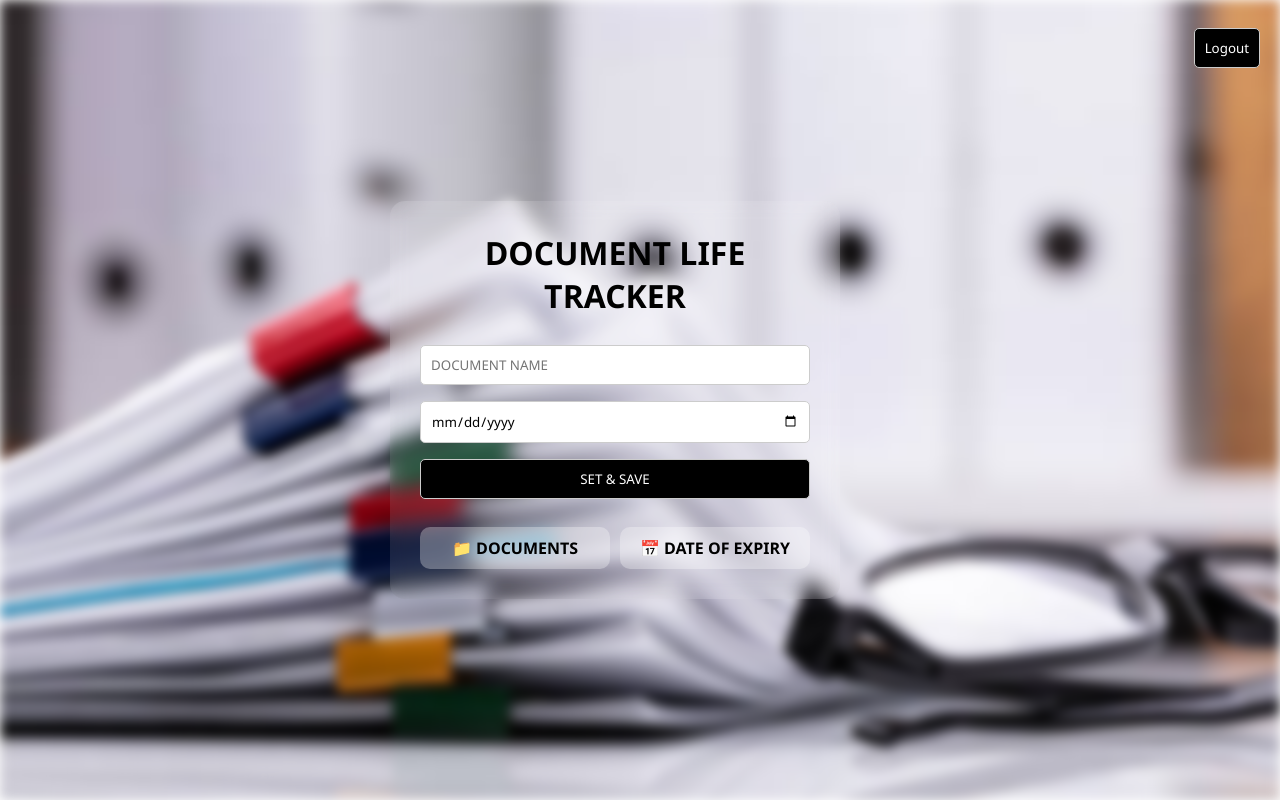
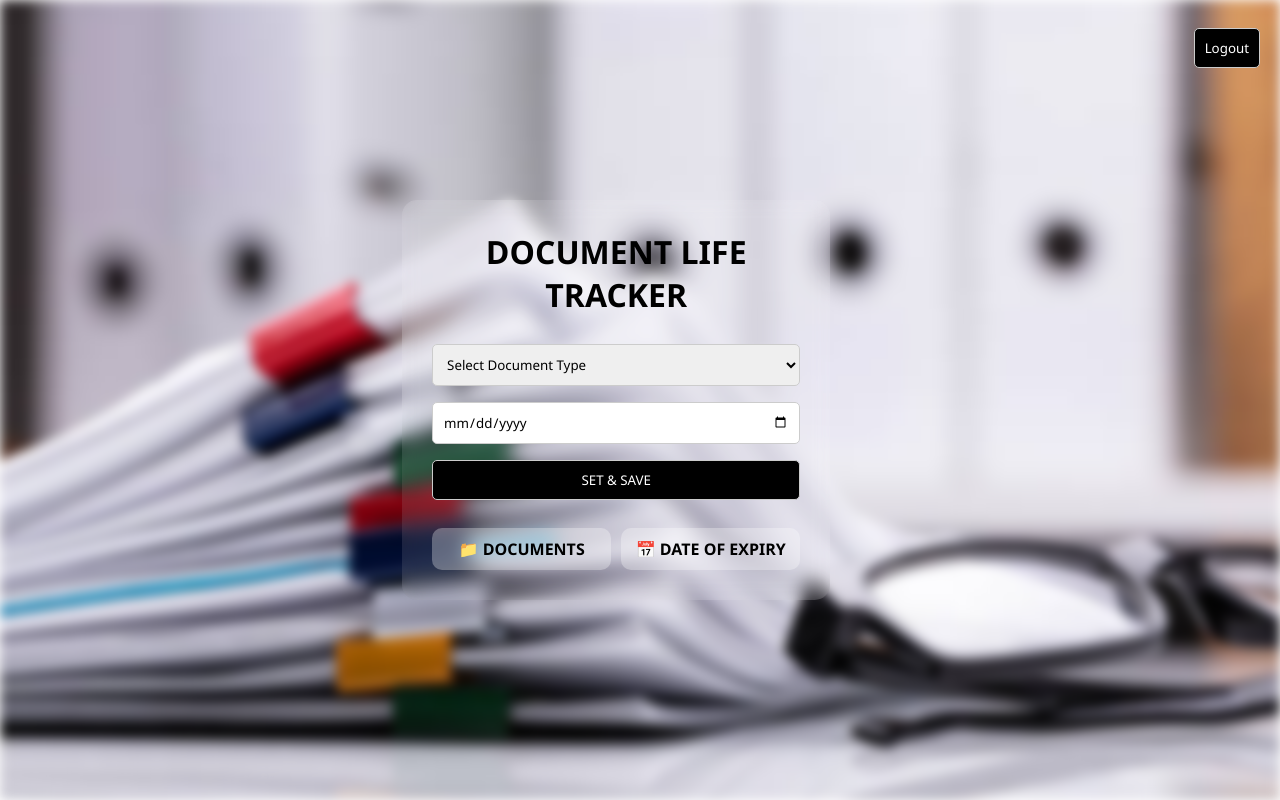
Before and after one commit to YashikaKannan/Document_Life_Tracker, a React (Create React App) app: page /Tracker in a window 1280 px wide. Built offline with nearby package versions, Linux system fonts and the light colour scheme.

Commit message:
Tracker.js

```diff
--- a/src/components/Tracker.js
+++ b/src/components/Tracker.js
@@ -12,7 +12,16 @@ function Tracker() {
       </div>
       <div className="container">
         <div className="title">DOCUMENT LIFE TRACKER</div>
-        <input type="text" placeholder="DOCUMENT NAME" />
+        <select defaultValue="">
+          <option value="" disabled>Select Document Type</option>
+          <option value="Aadhar Card">Aadhar Card</option>
+          <option value="Vehicle Registration">Vehicle Registration</option>
+          <option value="Passport">Passport</option>
+          <option value="Driving License">Driving License</option>
+          <option value="Vehicle Insurance">Vehicle Insurance</option>
+          <option value="Income Certificate">Income Certificate</option>
+          <option value="Other">Other</option>
+        </select>
         <input type="date" />
         <button>SET & SAVE</button>
         <div className="grid">
```
